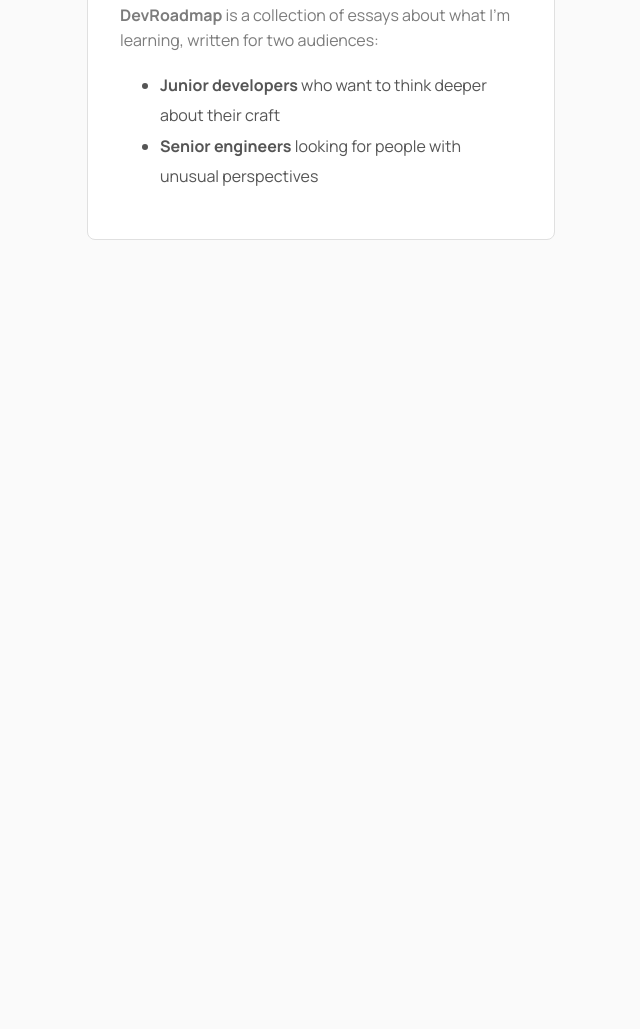
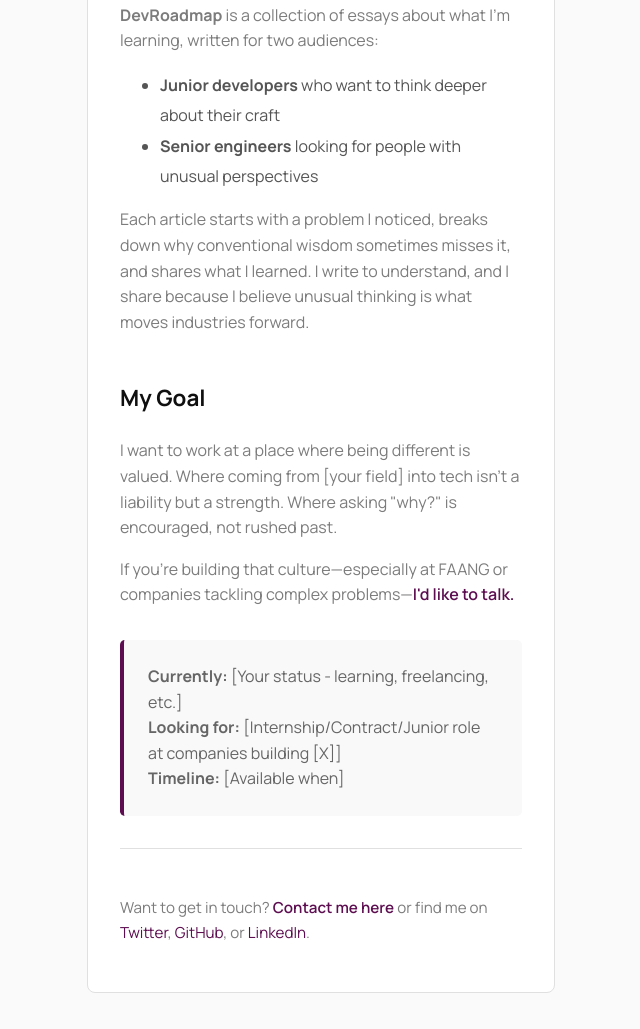
Before and after one commit to SheillaO/DevRoadmap, a website: page about.html in a window 1280 px wide. Shown: the part 1223-2252 px from the top of the page, without its empty margins (153-793 px from the left). Before the commit the page ends 1543 px from the top, so only its background shows below. Drawn offline with Linux system fonts and the light colour scheme; files that its build step writes are made by us from their sources.

Commit message:
Update about.html

```diff
--- a/about.html
+++ b/about.html
@@ -62,3 +62,40 @@
             <li><strong>Junior developers</strong> who want to think deeper about their craft</li>
             <li><strong>Senior engineers</strong> looking for people with unusual perspectives</li>
         </ul>
+        <p>
+            Each article starts with a problem I noticed, breaks down why conventional wisdom sometimes misses it, and shares
+            what I learned. I write to understand, and I share because I believe unusual thinking is what moves industries
+            forward.
+        </p>
+
+        <h3 style="font-size: 1.4rem; margin-top: 2em; color: #0F0F0F;">My Goal</h3>
+        <p>
+            I want to work at a place where being different is valued. Where coming from [your field] into tech isn't a
+            liability but a strength. Where asking "why?" is encouraged, not rushed past.
+        </p>
+        <p>
+            If you're building that culture—especially at FAANG or companies tackling complex problems—<a href="contact.html"
+                style="font-weight: 600; color: #5D0E50;">I'd like to talk.</a>
+        </p>
+
+        <div
+            style="background: #f9f9f9; padding: 1.5em; border-left: 4px solid #5D0E50; margin-top: 2em; border-radius: 0.3em;">
+            <p style="margin: 0; color: #666;">
+                <strong>Currently:</strong> [Your status - learning, freelancing, etc.]
+                <br><strong>Looking for:</strong> [Internship/Contract/Junior role at companies building [X]]
+                <br><strong>Timeline:</strong> [Available when]
+            </p>
+        </div>
+
+        <div style="margin-top: 2em; padding-top: 2em; border-top: 1px solid #e0e0e0;">
+            <p style="color: #7c7c7c; font-size: 0.95rem;">
+                Want to get in touch? <a href="contact.html" style="color: #5D0E50; font-weight: 600;">Contact me here</a> or
+                find me on
+                <a href="https://twitter.com" style="color: #5D0E50;">Twitter</a>,
+                <a href="https://github.com" style="color: #5D0E50;">GitHub</a>, or
+                <a href="https://linkedin.com" style="color: #5D0E50;">LinkedIn</a>.
+            </p>
+        </div>
+        </article>
+
+        </main>
```
